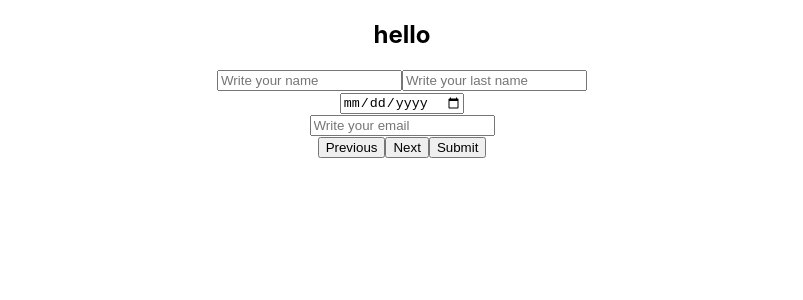
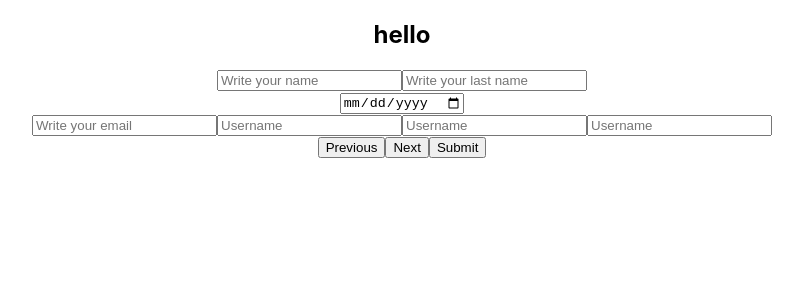
Before and after one commit to pauIbanez/w4ch4-pau-ibanez-forms, a React (Create React App) app: page / in a window 1280 px wide. Shown: the top 300 px of the page, without its empty margins (238-1041 px from the left). Built offline with nearby package versions, Linux system fonts and the light colour scheme.

Commit message:
Imported FormAccessData to Form component

```diff
--- a/src/components/Form/FormComponent.js
+++ b/src/components/Form/FormComponent.js
@@ -1,5 +1,6 @@
 import { useContext } from "react";
 import FormDataContext from "../../contexts/FormDataContext/FormDataContext";
+import FormAccesData from "../FormAccessData/FormAccessData";
 import FormPersonalData from "../FormPersonalData/FormPersonalData";
 
 const FormComponent = () => {
@@ -15,6 +16,7 @@ const FormComponent = () => {
       <h2 className="form__title"> hello </h2>
       <section className="form__inputs">
         <FormPersonalData formData={formData} onInputChange={onChange} />
+        <FormAccesData formData={formData} onInputChange={onChange} />
       </section>
       <section className="form__controlls">
         <button className="form__button"> Previous </button>
```
